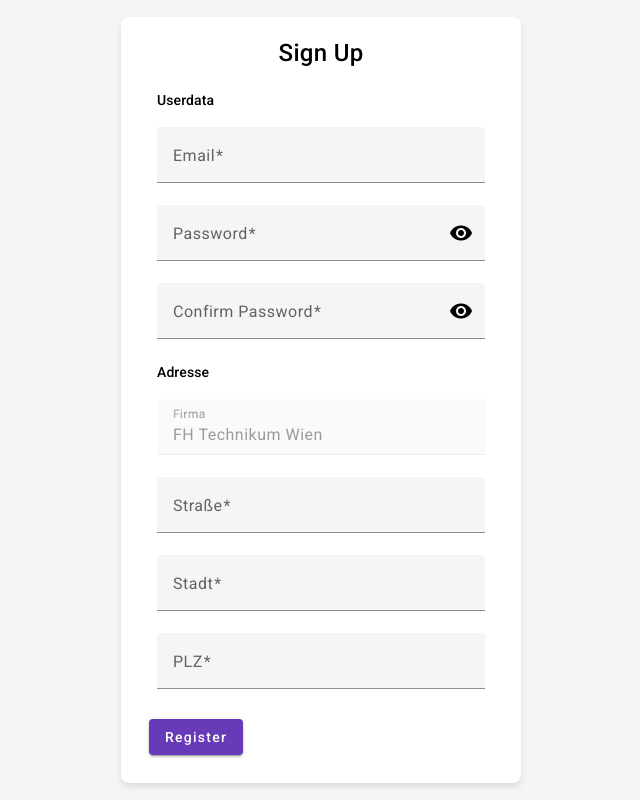
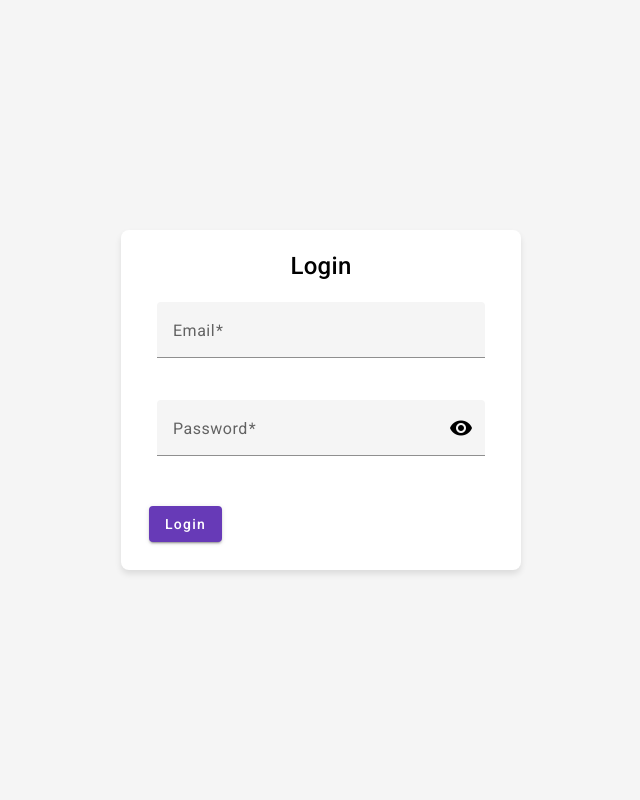
Before and after one commit to markus-roe/puzzle, an Angular app: page / in a window 1280 px wide. Shown: the whole page, without its empty margins (319-959 px from the left). Built offline with nearby package versions, Linux system fonts and the light colour scheme.

Commit message:
Login Logik

```diff
--- a/src/app/app.component.html
+++ b/src/app/app.component.html
@@ -1,2 +1,2 @@
-<!-- <app-login></app-login> -->
-<signup></signup>
+<app-login></app-login>
+<!-- <signup></signup> -->
--- a/src/app/app.module.ts
+++ b/src/app/app.module.ts
@@ -42,6 +42,8 @@ import { MatTooltipModule } from '@angular/material/tooltip';
 import { MatTreeModule } from '@angular/material/tree';
 import { NoopAnimationsModule } from '@angular/platform-browser/animations';
 import { SignUpComponent } from './signup/signup.component';
+
+
 
 @NgModule({
   declarations: [
--- a/src/app/login/login.component.css
+++ b/src/app/login/login.component.css
@@ -39,3 +39,13 @@
     font-size: 0.9rem;
     color: #444;
   }
+
+.green-snackbar {
+    background: rgb(65, 252, 134);
+    color: white;
+}
+
+.red-snackbar {
+    background: #F44336;
+    color: white;
+}
--- a/src/app/login/login.component.html
+++ b/src/app/login/login.component.html
@@ -23,24 +23,13 @@
                 </mat-error>
             </mat-form-field>
 
-            <mat-form-field appearance="fill">
-                <mat-label>Confirm Password</mat-label>
-                <input matInput [formControl]="confirmPasswordControl"
-                    [type]="hideConfirmPassword ? 'password' : 'text'">
-                <mat-icon matSuffix (click)="hideConfirmPassword = !hideConfirmPassword">{{hideConfirmPassword ?
-                    'visibility' : 'visibility_off'}}</mat-icon>
-                <mat-error *ngIf="confirmPasswordControl.hasError('required')">
-                    Confirm password is required
-                </mat-error>
-            </mat-form-field>
         </form>
     </mat-card-content>
     <mat-card-actions>
         <button mat-raised-button color="primary" (click)="submit()">Login</button>
     </mat-card-actions>
 </mat-card>
-<div class="span-container">
+<!-- <div class="span-container">
     <span>Email: {{ emailControl.value }}</span>
     <span>Password: {{ passwordControl.value }}</span>
-    <span>Confirm Password: {{ confirmPasswordControl.value }}</span>
-</div>
+</div> -->
--- a/src/app/login/login.component.ts
+++ b/src/app/login/login.component.ts
@@ -1,5 +1,7 @@
 import { Component } from '@angular/core';
 import { FormControl, Validators } from '@angular/forms';
+import { MatSnackBar } from '@angular/material/snack-bar';
+
 
 @Component({
   selector: 'app-login',
@@ -7,25 +9,33 @@ import { FormControl, Validators } from '@angular/forms';
   styleUrls: ['./login.component.css']
 })
 export class LoginComponent {
+
+  constructor(private snackBar: MatSnackBar) { }
+
   hidePassword = true;
   hideConfirmPassword = true;
 
   emailControl = new FormControl('', [Validators.required, Validators.email]);
   passwordControl = new FormControl('', Validators.required);
-  confirmPasswordControl = new FormControl('', Validators.required);
 
   submit() {
-    if (this.emailControl.invalid || this.passwordControl.invalid || this.confirmPasswordControl.invalid) {
-      console.error("Form is invalid!");
+    if (this.emailControl.invalid || this.passwordControl.invalid) {
+      this.snackBar.open("Please fill in all required fields.", "", {
+        duration: 3000,
+      });
       return;
     }
 
-    if (this.passwordControl.value !== this.confirmPasswordControl.value) {
-      console.error("Passwords do not match!");
-      return;
+    if (this.emailControl.value == "test@test.at" && this.passwordControl.value == "12345678") {
+      console.log("Login successful.");
+      this.snackBar.open("Login successful.", "", {
+        duration: 3000,
+      });
+    } else {
+      console.error("Login failed");
+      this.snackBar.open("Incorrect email or password.", "", {
+        duration: 3000,
+      });
     }
-
-    console.log("Email:", this.emailControl.value);
-    console.log("Password:", this.passwordControl.value);
   }
 }
```
